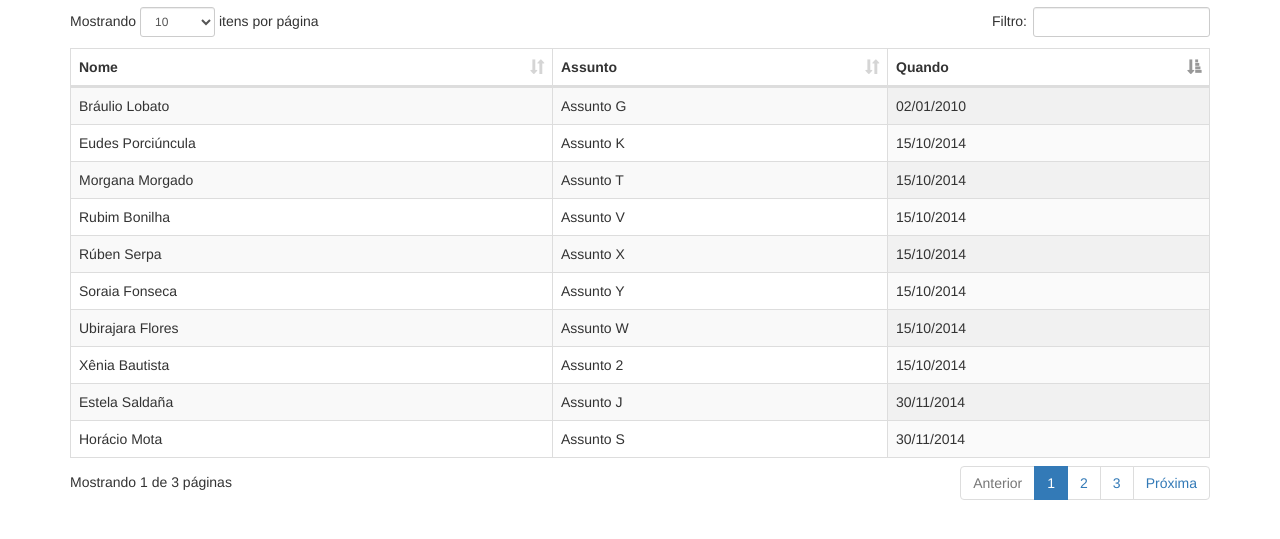
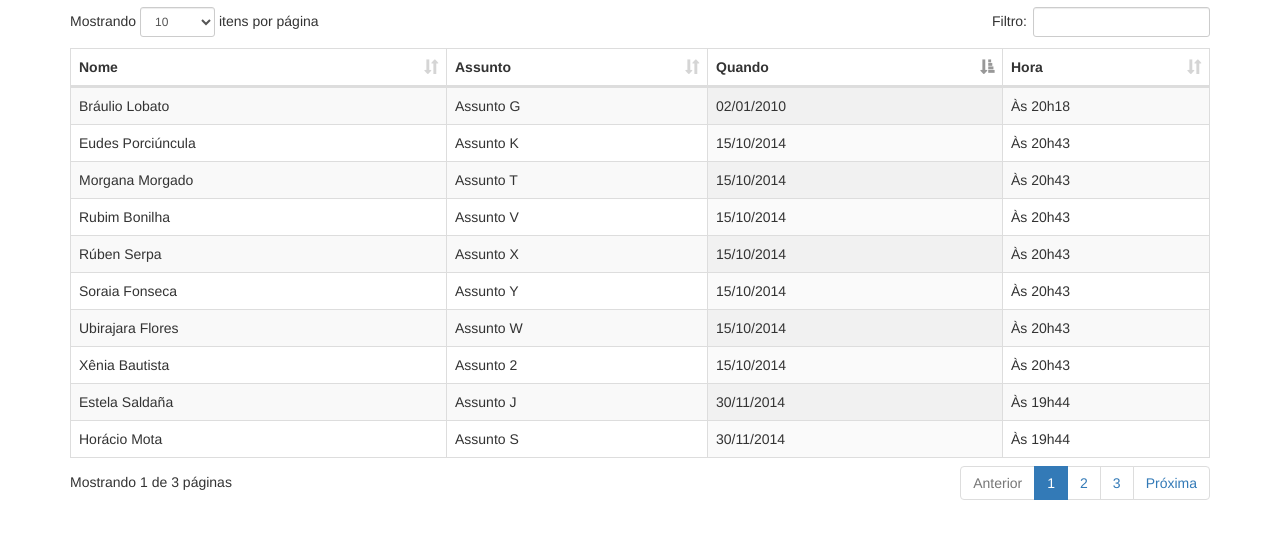
Before and after one commit to andrevmc/testeListaEmails, a plain HTML site: page index.html in a window 1280 px wide. Shown: the part 63-602 px from the top of the page. Drawn offline with nearby package versions, Linux system fonts and the light colour scheme.

Commit message:
fixes replace date or time for date now

```diff
--- a/app.js
+++ b/app.js
@@ -149,19 +149,14 @@ function loadingTable(){
     for (var i=0; i < t; i++){
         var nome = cx_emails.email[i].nome;
         var assunto = cx_emails.email[i].assunto;
-        //var data_envio = cx_emails.email[i].data_envio;
-
-        // if (dateFormat(new Date(cx_emails.email[i].data_envio)) == dateFormat(new Date())){
-        //     var data_envio = hourFormat(new Date(cx_emails.email[i].data_envio));
-        // } else {
-            var data_envio = dateFormat(new Date(cx_emails.email[i].data_envio));
-            console.log(data_envio);
-        // }
+        var data_envio = dateFormat(new Date(cx_emails.email[i].data_envio));
+        var hora_envio = "Às " + hourFormat(new Date(cx_emails.email[i].data_envio));
 
         var strHTML  = "<tr>" +
                      "<td>" + nome + "</td>"+
                      "<td>" + assunto + "</td>"+
-                     "<td>" + data_envio + "</td>"+
+                     "<td rel=" + hourFormat(new Date(cx_emails.email[i].data_envio)) + ">" + data_envio + "</td>"+
+                     "<td>" + hora_envio + "</td>"+
                      "</tr>";
         arrayEmails.push(strHTML);
     }
@@ -182,7 +177,7 @@ function hourFormat(obj){
     var hora = obj.getHours() < 10 ? "0" + (obj.getHours()):obj.getHours();
     var minute = obj.getMinutes() < 10 ? "0" + (obj.getMinutes()):obj.getMinutes();
 
-    vHourFormat = "Hoje às " + hora + "h" + minute;
+    vHourFormat = hora + "h" + minute;
 
     return vHourFormat;
 }
--- a/index.html
+++ b/index.html
@@ -34,6 +34,7 @@
               <th>Nome</th>
               <th>Assunto</th>
               <th>Quando</th>
+              <th>Hora</th>
           </tr>
 
         </thead>
--- a/view.js
+++ b/view.js
@@ -37,7 +37,8 @@ $(document).ready(function() {
     "aoColumns": [
       null,
       null,
-      {"sType": "date-pt"}
+      {"sType": "date-pt"},
+      null
     ],
     "order": [[ 2, 'asc' ]],
     "language": {
@@ -57,7 +58,7 @@ $(document).ready(function() {
     "lengthMenu" : [[10, 20, -1], [10, 20, "All"]],
     "createdRow": function ( row, data, index ) {
       if ( data[2] == convertDate(new Date()) ) {
-          $('td', row).eq(2).html("Hoje");
+          $('td', row).eq(2).html("Hoje às " + $('td', row).eq(2).attr("rel"));
           $('td', row).eq(2).parent("tr").addClass("hoje");
       }
     }
```
